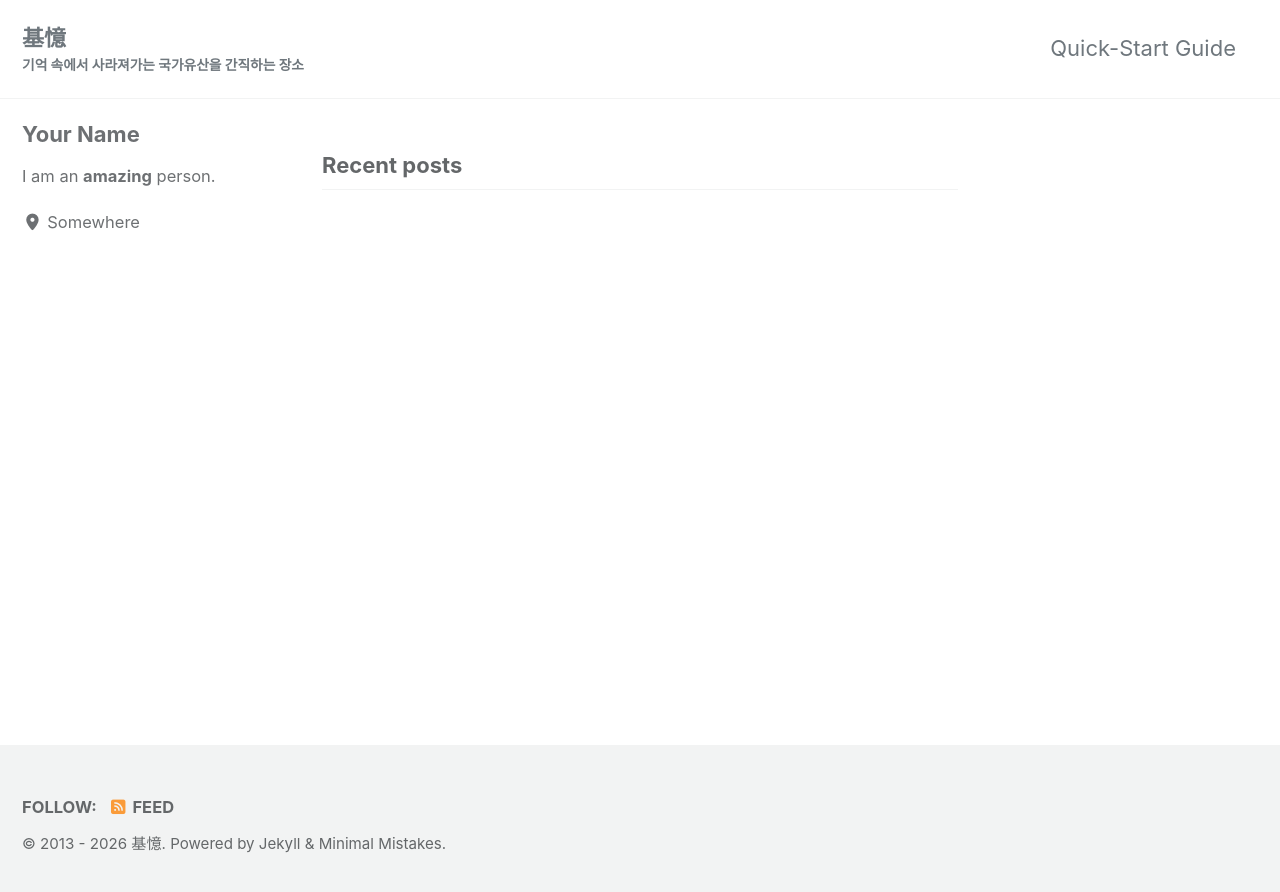
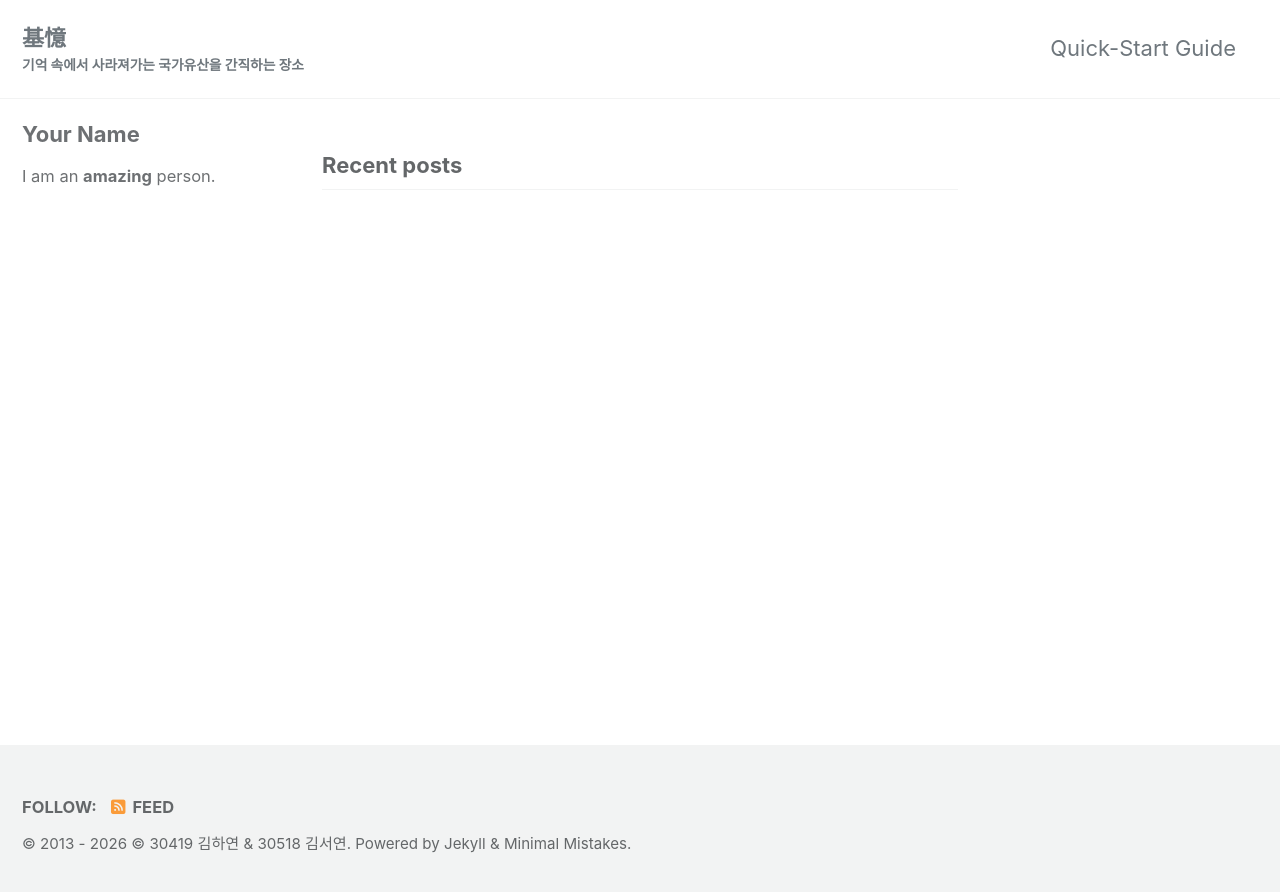
Before and after one commit to ArchiveCulturalHeritage/ArchiveCulturalHeritage.github.io, a Jekyll site: the page built from index.html, in a window 1280 px wide. Shown: the top 892 px of the page. Built offline with Jekyll 4.4.1, drawn with Linux system fonts in a browser that asks for light colours; cached includes are drawn as plain includes; the list of posts is cut into pages by our own code.

Commit message:
Update _config.yml

```diff
--- a/_config.yml
+++ b/_config.yml
@@ -31,7 +31,7 @@ masthead_title           : # overrides the website title displayed in the masthe
 breadcrumbs              : # true, false (default)
 words_per_minute         : 200
 enable_copy_code_button  : # true, false (default)
-copyright                : # "copyright" name, defaults to site.title
+copyright                : "© 30419 김하연 & 30518 김서연" # "copyright" name, defaults to site.title
 copyright_url            : # "copyright" URL, defaults to site.url
 comments:
   provider               : # false (default), "disqus", "discourse", "facebook", "staticman", "staticman_v2", "utterances", "giscus", "custom"
@@ -117,7 +117,7 @@ author:
   name             : "Your Name"
   avatar           : # path of avatar image, e.g. "/assets/images/bio-photo.jpg"
   bio              : "I am an **amazing** person."
-  location         : "Somewhere"
+  # location         : "Somewhere"
   email            :
   # fediverse      : "@you@instance.social"  # used for fediverse:creator meta tag
   links:
@@ -268,7 +268,6 @@ plugins:
   - jekyll-paginate
   - jekyll-sitemap
   - jekyll-gist
-  - jekyll-feed
   - jekyll-include-cache
 
 # mimic GitHub Pages with --safe
@@ -276,7 +275,6 @@ whitelist:
   - jekyll-paginate
   - jekyll-sitemap
   - jekyll-gist
-  - jekyll-feed
   - jekyll-include-cache
 
 
```
